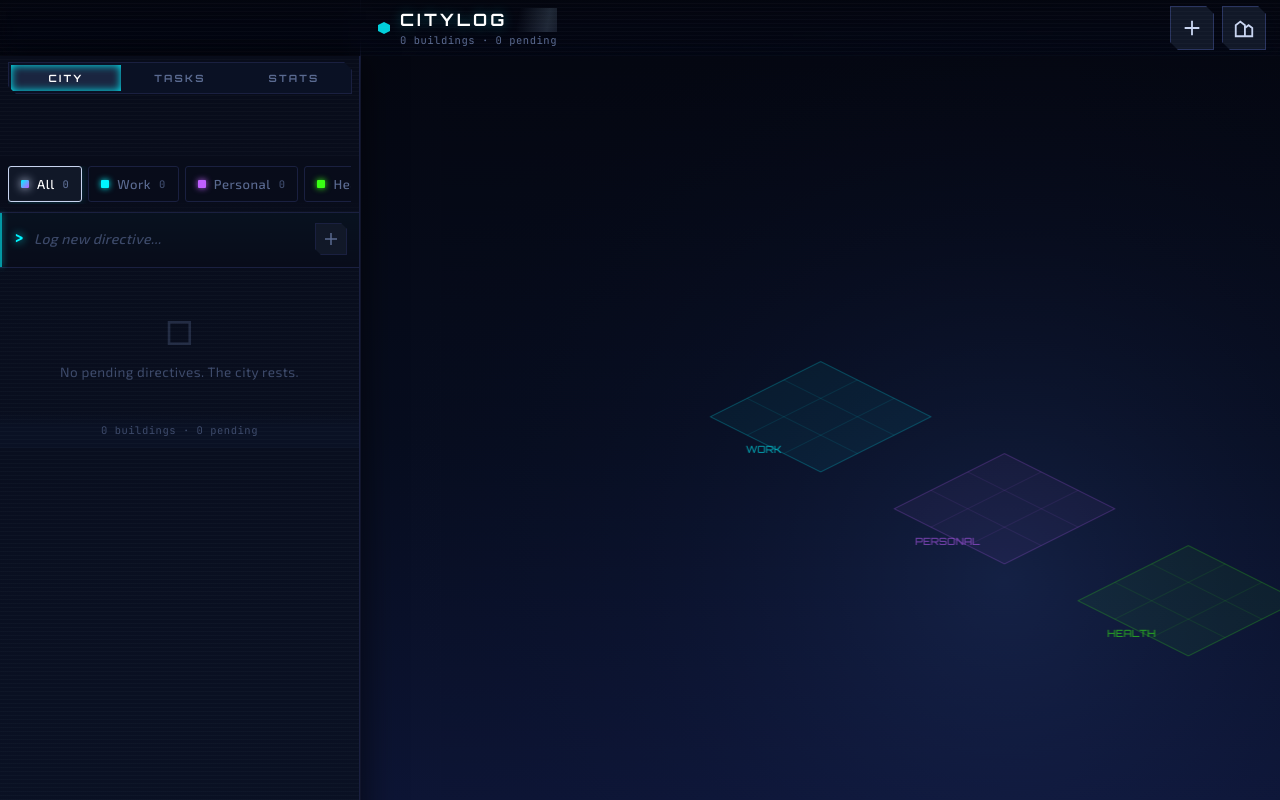
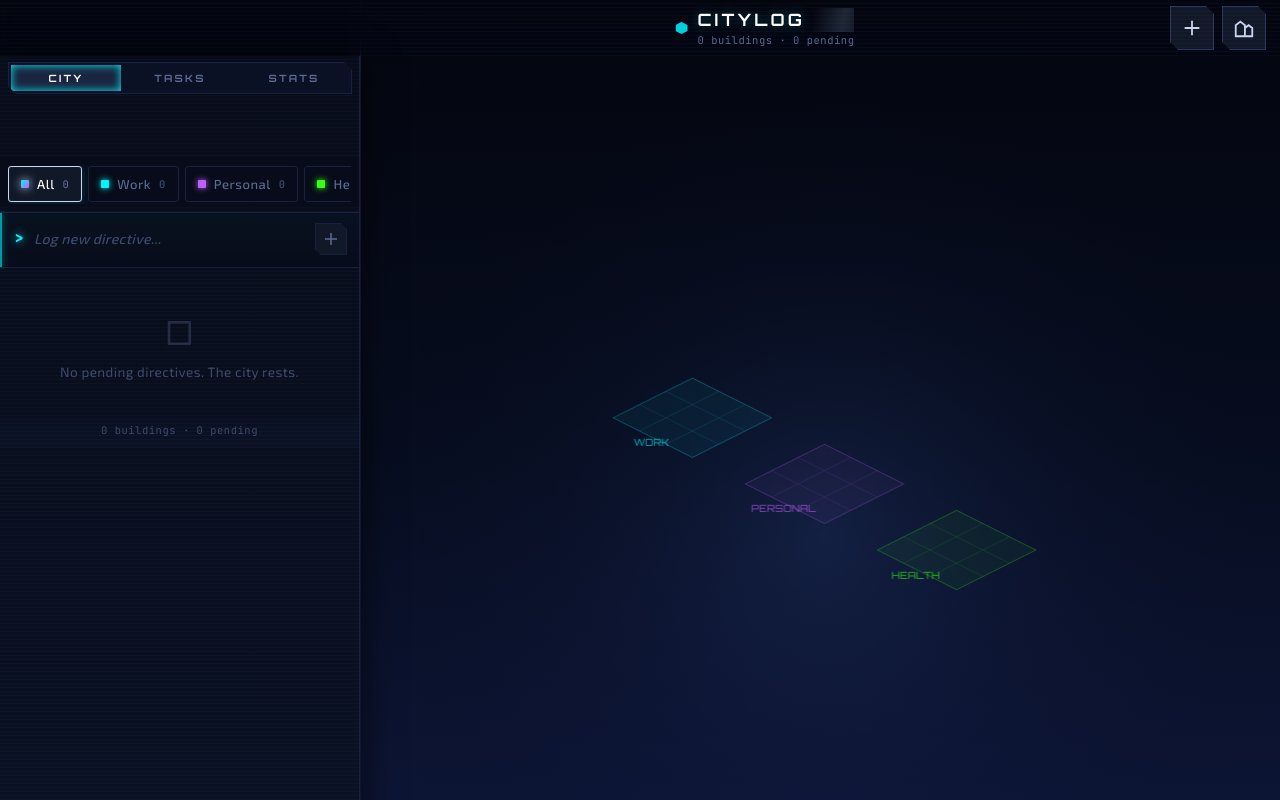
Before and after one commit to amal-sajeev/taskcity, a plain HTML site: page index.html in a window 1280 px wide. Drawn offline with Linux system fonts and the light colour scheme.

Commit message:
grid alignment fix

```diff
--- a/css/layout.css
+++ b/css/layout.css
@@ -131,13 +131,30 @@ body[data-tab="stats"] #skyline {
 
 @media (min-width: 900px) {
   .topbar {
-    padding-left: calc(var(--sheet-rail-w) + 18px);
+    /* Switch to grid so the brand can be truly centered in the canvas column */
+    display: grid;
+    grid-template-columns: var(--sheet-rail-w) 1fr auto;
+    align-items: center;
+    padding-left: 0;
+    padding-right: 14px;
+  }
+
+  .topbar__brand {
+    grid-column: 2;
+    justify-self: center;
+    padding-left: 0;
+  }
+
+  .topbar__actions {
+    grid-column: 3;
   }
 
   #skyline {
     left: var(--sheet-rail-w);
     right: 0;
-    width: auto;
+    /* Explicit width overrides the base width:100% and prevents the canvas
+       from measuring as the full viewport width during resize(). */
+    width: calc(100% - var(--sheet-rail-w));
     top: 0;
     bottom: 0;
     height: 100dvh;
--- a/sw.js
+++ b/sw.js
@@ -1,4 +1,4 @@
-const CACHE = 'citylog-v4b';
+const CACHE = 'citylog-v4c';
 
 const ASSETS = [
   './',
```
